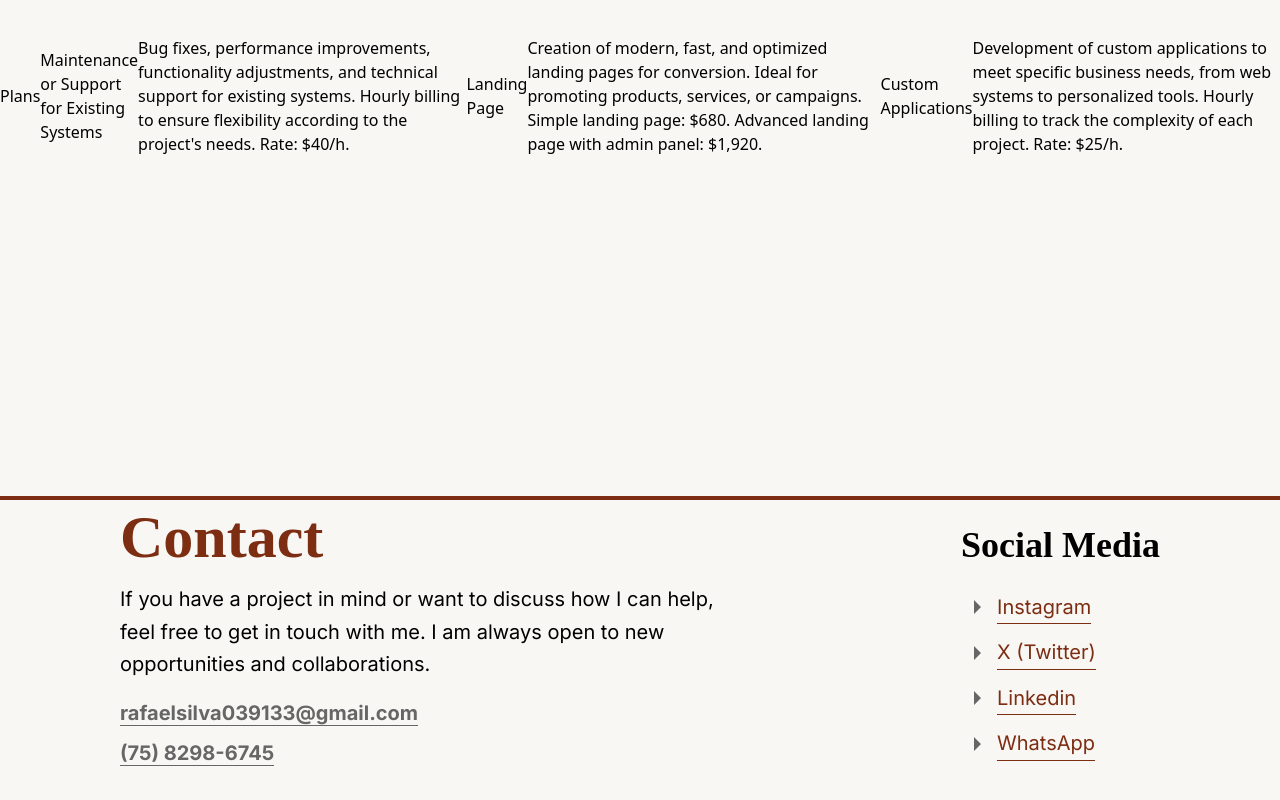
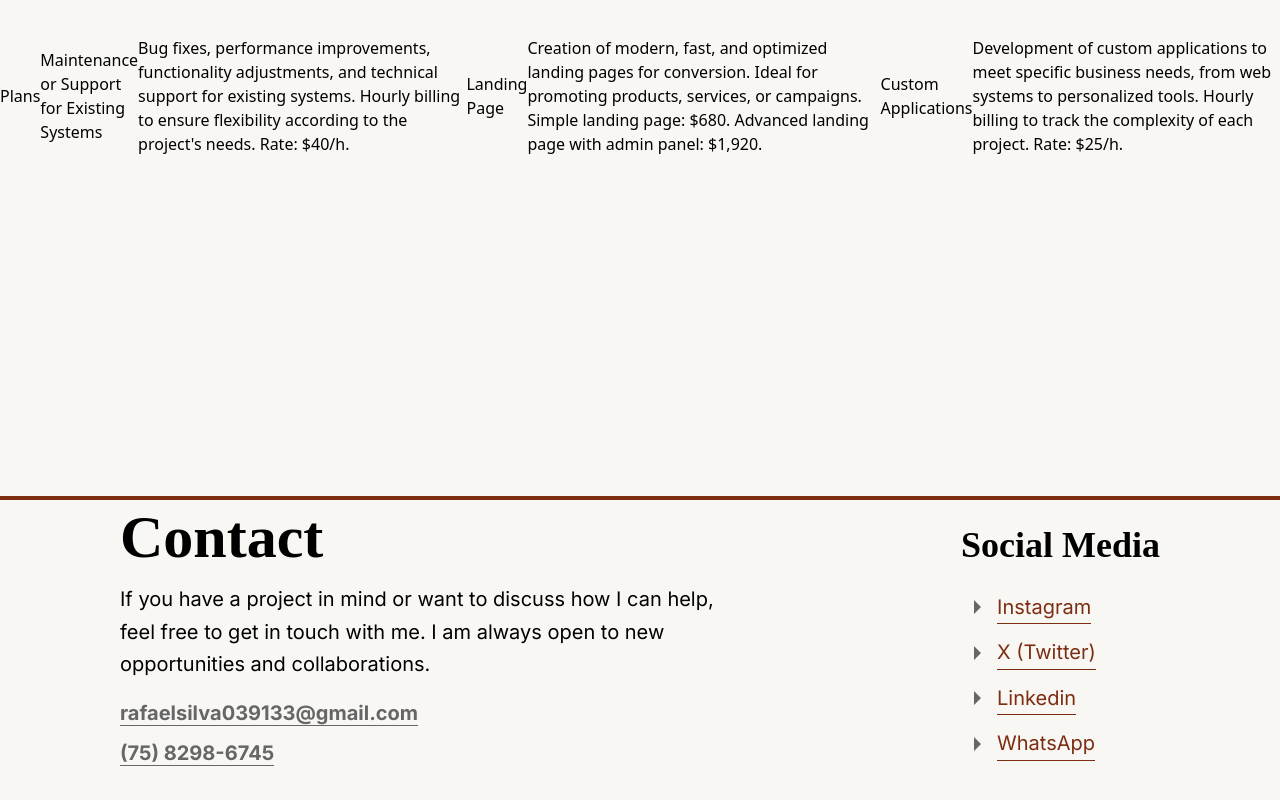
Before and after one commit to rafaelsilva039133-boop/portfolio, a Next.js app: page /en in a window 1280 px wide. Shown: the part 3504-4304 px from the top of the page. Built offline with nearby package versions, Linux system fonts and the light colour scheme; a web font is replaced by a local one.

Commit message:
refactor: title color

```diff
--- a/components/contact.jsx
+++ b/components/contact.jsx
@@ -6,7 +6,7 @@ function Contact(){
   return(
     <section id="contact" className="responsive-container h-[80vh] md:h-[70vh] flex flex-col md:flex-row items-start md:items-baseline justify-center  border-t-4 border-(--color-secondary)">
       <div className="flex flex-col gap-2 ">
-        <h1 className="title text-(--color-secondary)">{t("title")}</h1>
+        <h1 className="title">{t("title")}</h1>
         <p className="pb-2 text text-(--color-text)">{t("description")}</p>
         <a className="text text-(--color-assistant) font-bold" href="mailto:rafaelsilva039133@gmail.com" target="_blank" rel="noopener noreferrer"> <span className="border-text hover:border-zinc-700 hover:text-zinc-700">rafaelsilva039133@gmail.com</span> </a>
         <a className="text text-(--color-assistant) font-bold " href="https://wa.me/557582986745" target="_blank" rel="noopener noreferrer"> <span className="border-text hover:border-zinc-700 hover:text-zinc-700">(75) 8298-6745</span> </a>
```
